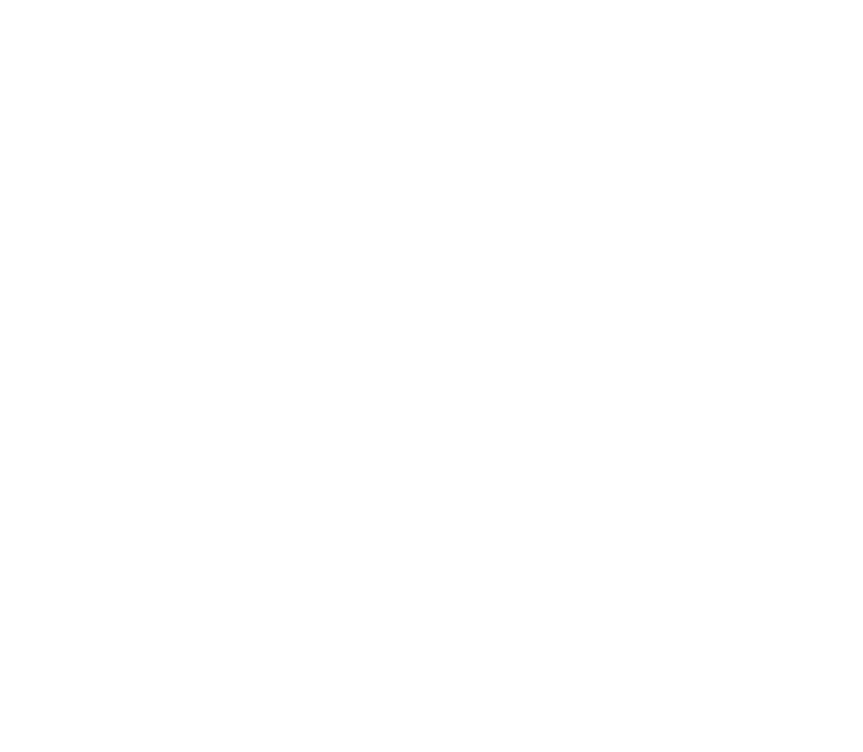
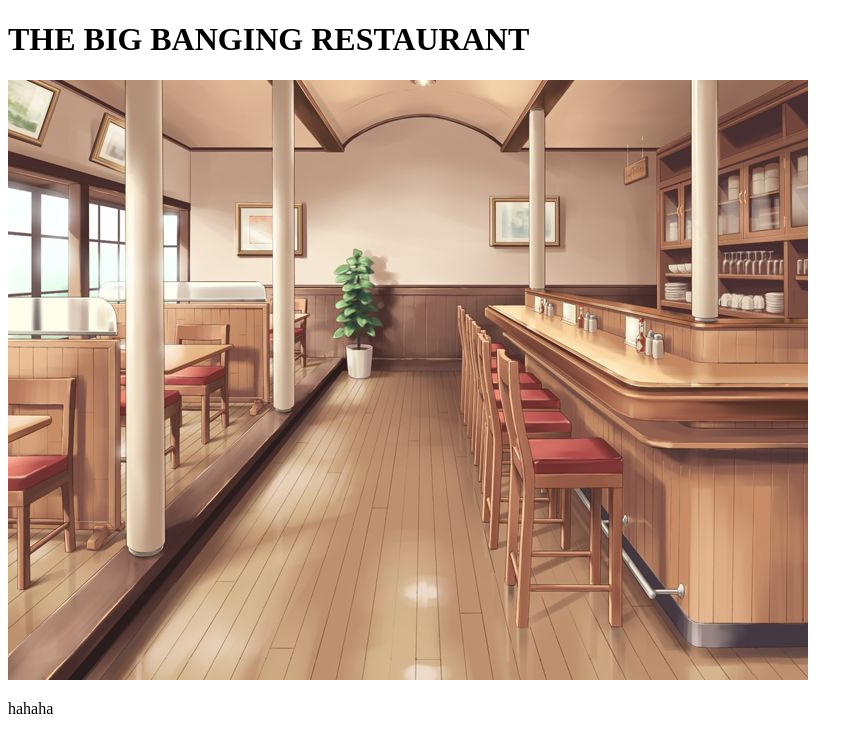
Before and after one commit to SeniorSSSS/Javascript-restaurant-page, a website built with webpack: page dist/index.html in a window 1280 px wide. Shown: the whole page, without its empty margins (0-863 px from the left). Built offline with nearby package versions, Linux system fonts and the light colour scheme.

Commit message:
Finish up to step 5

```diff
--- a/package.json
+++ b/package.json
@@ -9,6 +9,7 @@
   "author": "",
   "license": "ISC",
   "devDependencies": {
+    "url-loader": "^4.1.1",
     "webpack": "^5.73.0",
     "webpack-cli": "^4.10.0"
   }
--- /dev/null
+++ b/src/addtextf.js
@@ -0,0 +1,28 @@
+import {  imageadderfunction } from './imagef.js';
+
+
+//thisfunction runs on the selected div and adds text stuff. It also calls the image adder function.
+export function adderfunction() {
+    const divthathascontentaddedtoit = document.getElementById('content');
+
+
+    //the following code adds the h1
+    const h1node = document.createElement("h1");
+    divthathascontentaddedtoit.appendChild(h1node);
+    h1node.innerText = 'THE BIG BANGING RESTAURANT';
+
+    //The following code runs function from another module which adds the image.
+    imageadderfunction();
+
+
+    //the following code adds the p text
+    const parnode = document.createElement('p');
+    parnode.innerText = "hahaha";
+    divthathascontentaddedtoit.appendChild(parnode);
+    console.log('FUNCTION WAS RUN');
+}
+
+
+
+
+//MMM MMM MMM SO GOOD DELICIOUS, THE FOOD EXIQUISITE IT CHANGES THE MOOD OF EVERY DUDE WHO IN IT, ALL CUSTOMERS CONCLUDE THAT THEY WITH IT, ARE YOU PREPARED TO BE SUBDUED AND FORCE FEED THE FOOD MMM MMM MMM OF COURSE YOU ARE ITS DELICIOUS *CHEF KISS*
--- /dev/null
+++ b/src/imagef.js
@@ -0,0 +1,10 @@
+import Resimage from './resimage.jpeg';
+
+//the other module will call this function which will be imported to that page.
+export function imageadderfunction() {
+//the following code adds the img
+    const divthathascontentaddedtoit = document.getElementById('content');
+    const myImage = new Image();
+    myImage.src = Resimage;
+    divthathascontentaddedtoit.appendChild(myImage);
+}
--- a/src/index.js
+++ b/src/index.js
@@ -1 +1,11 @@
-alert('does it work')
+//Now this module just runs the adderfunction which is from another module and adds stuff to the div.
+
+
+import { adderfunction } from './addtextf.js';
+adderfunction();
+
+
+
+const Mainbutton = document.createElement('button');
+const Homebutton = document.createElement('button');
+const Contactbutton = document.createElement('button');
--- a/webpack.config.js
+++ b/webpack.config.js
@@ -6,4 +6,12 @@ module.exports = {
     filename: 'main.js',
     path: path.resolve(__dirname, 'dist'),
   },
+  module: {
+    rules: [
+      {
+        test: /\.(png|svg|jpg|jpeg|gif)$/i,
+        type: 'asset/resource',
+      },
+    ],
+  },
 };
```
Also changed, not shown: dist/22f1257724ed6d8ff868.jpeg (added), dist/index.html, dist/main.js, src/resimage.jpeg (added), 1 other file.
